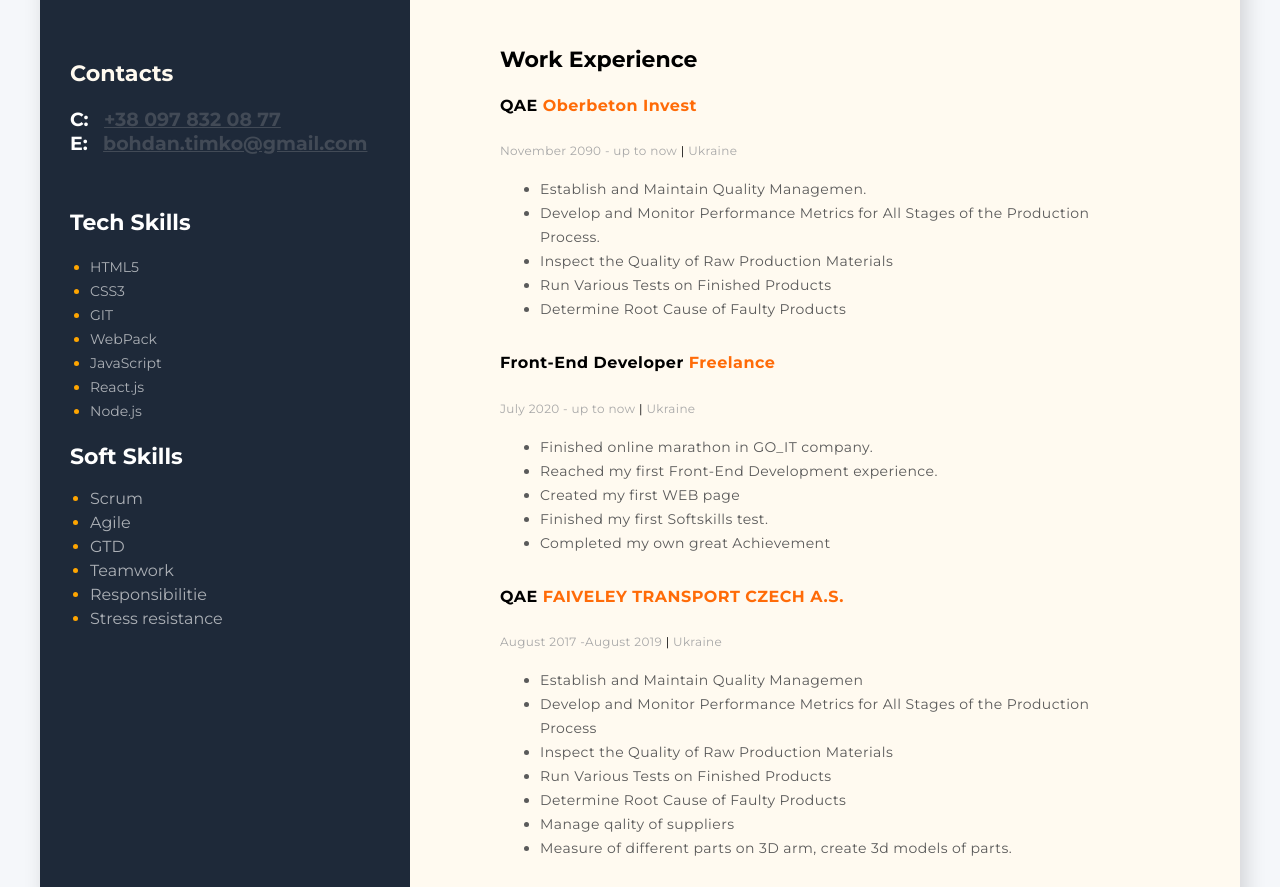
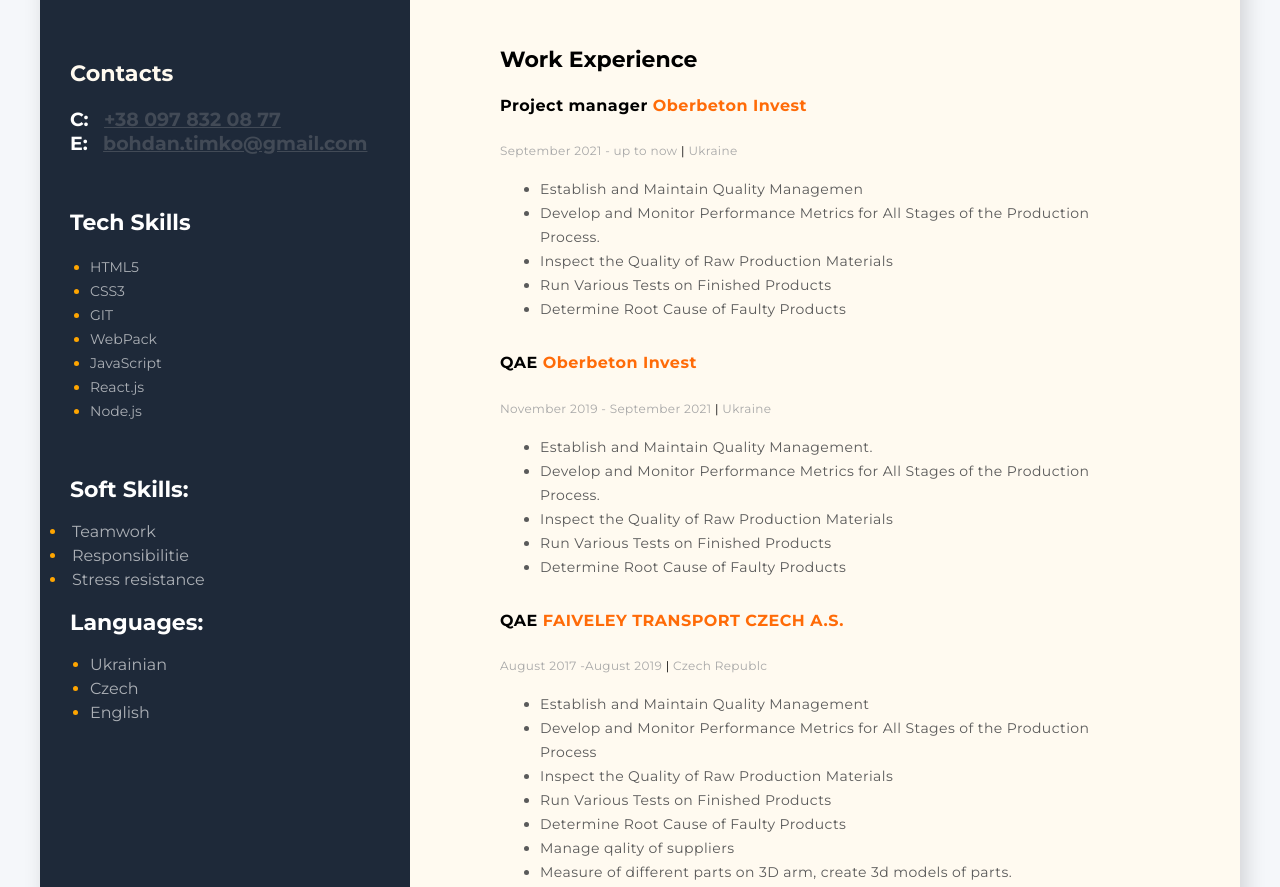
Before and after one commit to Bohdan-Timko/my-resume, a plain HTML site: page index.html in a window 1280 px wide. Shown: the part 462-1349 px from the top of the page. Drawn offline with Linux system fonts and the light colour scheme.

Commit message:
Update index.html

```diff
--- a/index.html
+++ b/index.html
@@ -39,25 +39,31 @@
             <li class="techskill1"><span class="techskills-text">Node.js</span></li>
           </ul>
         </div>
-        <!-- Softskills container -->
-        <div class="softskills-container">
-          <h3 class="softskills-title">Soft Skills</h3>
-          <ul>
-            <li class="softskills1"><span class="softskills-text">Scrum </span></li>
-            <li class="softskills1"><span class="softskills-text">Agile </span></li>
-            <li class="softskills1"><span class="softskills-text">GTD </span></li>
+
+        <!-- Soft Skills container -->
+        <div class="tech-skills-container">
+          <h3 class="softskills-title">Soft Skills:</h3>
             <li class="softskills1"><span class="softskills-text">Teamwork</span></li>
             <li class="softskills1"><span class="softskills-text">Responsibilitie</span></li>
             <li class="softskills1"><span class="softskills-text">Stress resistance</span></li>
+        </div>
+
+        <!-- Languages container -->
+        <div class="softskills-container">
+          <h3 class="softskills-title">Languages:</h3>
+          <ul>
+            <li class="softskills1"><span class="softskills-text">Ukrainian </span></li>
+            <li class="softskills1"><span class="softskills-text">Czech </span></li>
+            <li class="softskills1"><span class="softskills-text">English </span></li>
           </ul>
         </div>
       </aside>
 
       <!--Info about me-->
-      <div class="about-me-container">
+        <div class="about-me-container">
         <!--About me main info-->
         <div class="info-conntainer">
-          <h2 class="Profession">Front-End Developer</h2>
+          <h2 class="Profession">Project Manager</h2>
           <h1 class="name">Bohdan Timko</h1>
           <p class="description">
             I am a self-motivated and result-oriented person. I really know what I need from my life, friends, and
@@ -70,14 +76,12 @@
         <div>
           <h3 class="my-container-title">Work Experience</h3>
 
-
-
           <!--company 1-->
           <div>
-            <h4 class="prof-title"><span class="prof-color">QAE</span> Oberbeton Invest</h4>
-            <span class="work-period">November 2090 - up to now <span class="line">|</span> Ukraine</span>
+            <h4 class="prof-title"><span class="prof-color"> Project manager</span> Oberbeton Invest</h4>
+            <span class="work-period">September 2021 - up to now <span class="line">|</span> Ukraine</span>
             <ul class="responsibilities">
-              <li>Establish and Maintain Quality Managemen.</li>
+              <li>Establish and Maintain Quality Managemen</li>
               <li>Develop and Monitor Performance Metrics for All Stages of the Production Process.</li>
               <li>Inspect the Quality of Raw Production Materials</li>
               <li>Run Various Tests on Finished Products</li>
@@ -87,23 +91,23 @@
 
           <!--company 2-->
           <div>
-            <h4 class="prof-title"><span class="prof-color">Front-End Developer</span> Freelance</h4>
-            <span class="work-period">July 2020 - up to now <span class="line">|</span> Ukraine</span>
+            <h4 class="prof-title"><span class="prof-color">QAE</span> Oberbeton Invest</h4>
+            <span class="work-period">November 2019 - September 2021 <span class="line">|</span> Ukraine</span>
             <ul class="responsibilities">
-              <li>Finished online marathon in GO_IT company.</li>
-              <li>Reached my first Front-End Development experience.</li>
-              <li>Created my first WEB page</li>
-              <li>Finished my first Softskills test.</li>
-              <li>Completed my own great Achievement</li>
+              <li>Establish and Maintain Quality Management.</li>
+              <li>Develop and Monitor Performance Metrics for All Stages of the Production Process.</li>
+              <li>Inspect the Quality of Raw Production Materials</li>
+              <li>Run Various Tests on Finished Products</li>
+              <li>Determine Root Cause of Faulty Products</li>
             </ul>
           </div>
 
           <!--company 3-->
           <div>
             <h4 class="prof-title"><span class="prof-color">QAE</span> FAIVELEY TRANSPORT CZECH A.S.</h4>
-            <span class="work-period">August 2017 -August 2019 <span class="line">|</span> Ukraine</span>
+            <span class="work-period">August 2017 -August 2019 <span class="line">|</span> Czech Republc</span>
             <ul class="responsibilities">
-              <li>Establish and Maintain Quality Managemen</li>
+              <li>Establish and Maintain Quality Management</li>
               <li>Develop and Monitor Performance Metrics for All Stages of the Production Process</li>
               <li>Inspect the Quality of Raw Production Materials</li>
               <li>Run Various Tests on Finished Products</li>
```
